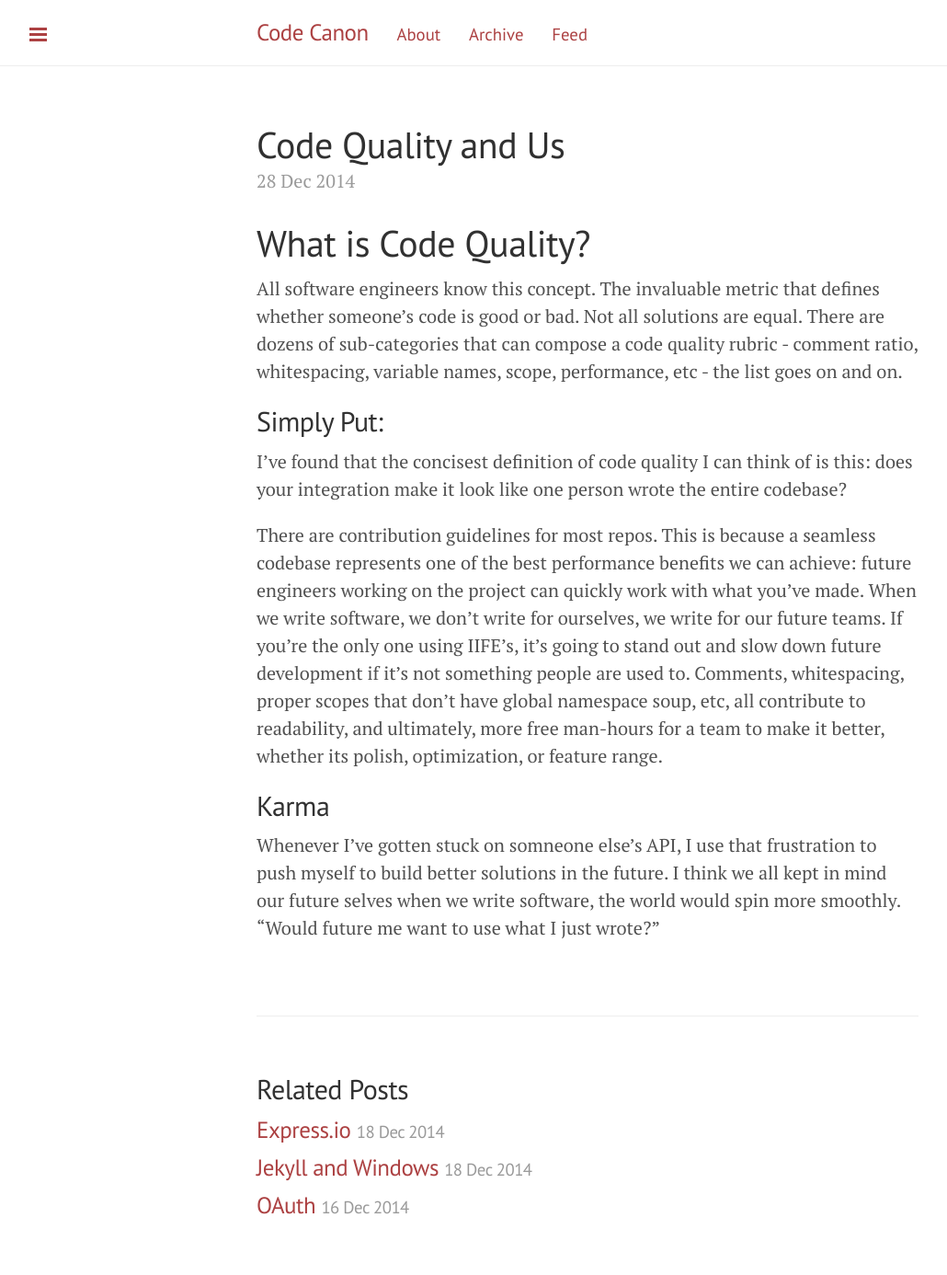
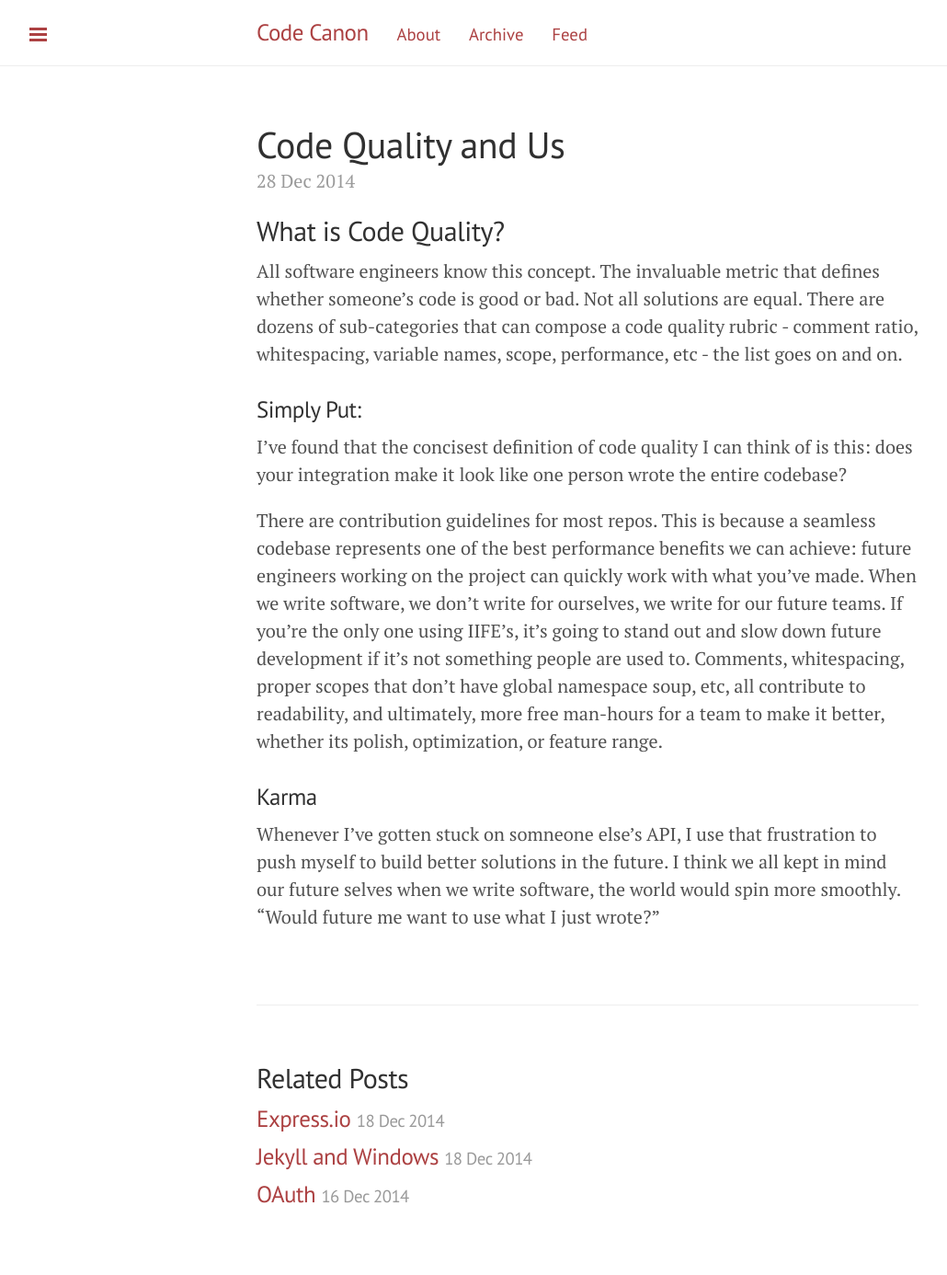
Before and after one commit to davemun/davemun.github.io, a Jekyll site: the page built from _posts/2014-12-28-Code-Quality-and-Us.md, in a window 1280 px wide. Shown: the whole page at 92% size, without its empty margins (1-1031 px from the left). Built offline with Jekyll 4.4.1, drawn with Linux system fonts in a browser that asks for light colours; Markdown is read by kramdown in place of the engine named in the settings.

Commit message:
Resized titles.

```diff
--- a/_posts/2014-12-28-Code-Quality-and-Us.md
+++ b/_posts/2014-12-28-Code-Quality-and-Us.md
@@ -3,13 +3,13 @@ layout: post
 title: Code Quality and Us
 ---
 
-#What is Code Quality?
+##What is Code Quality?
 All software engineers know this concept. The invaluable metric that defines whether someone's code is good or bad. Not all solutions are equal. There are dozens of sub-categories that can compose a code quality rubric - comment ratio, whitespacing, variable names, scope, performance, etc -  the list goes on and on.
 
-##Simply Put:
+###Simply Put:
 I've found that the concisest definition of code quality I can think of is this: does your integration make it look like one person wrote the entire codebase?
 
 There are contribution guidelines for most repos. This is because a seamless codebase represents one of the best performance benefits we can achieve: future engineers working on the project can quickly work with what you've made. When we write software, we don't write for ourselves, we write for our future teams. If you're the only one using IIFE's, it's going to stand out and slow down future development if it's not something people are used to. Comments, whitespacing, proper scopes that don't have global namespace soup, etc, all contribute to readability, and ultimately, more free man-hours for a team to make it better, whether its polish, optimization, or feature range.
 
-##Karma
+###Karma
 Whenever I've gotten stuck on somneone else's API, I use that frustration to push myself to build better solutions in the future. I think we all kept in mind our future selves when we write software, the world would spin more smoothly. "Would future me want to use what I just wrote?"
```
